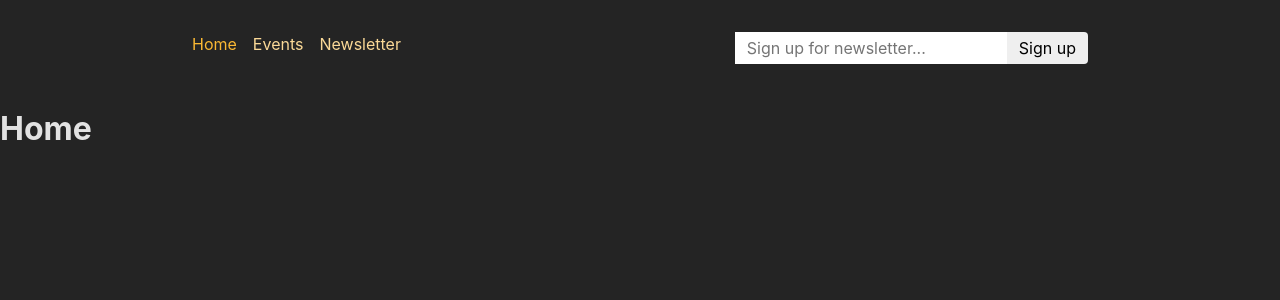
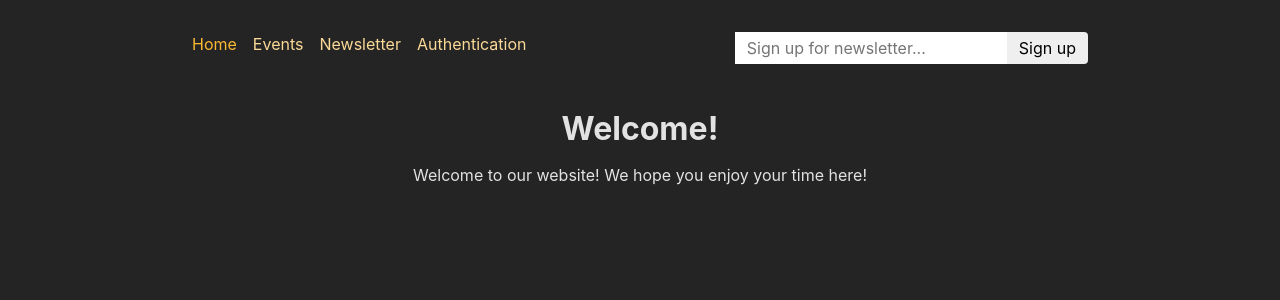
Before and after one commit to Omar-Elmoez/restaurant, a React (Vite) app: page / in a window 1280 px wide. Shown: the top 300 px of the page. Built offline with nearby package versions, Linux system fonts and the light colour scheme.

Commit message:
use query parameters

```diff
--- a/src/components/auth-form/AuthForm.tsx
+++ b/src/components/auth-form/AuthForm.tsx
@@ -1,14 +1,11 @@
-import { useState } from 'react';
-import { Form } from 'react-router-dom';
+import { Form, Link, useSearchParams } from 'react-router-dom';
 
 import classes from './AuthForm.module.css';
 
 function AuthForm() {
-  const [isLogin, setIsLogin] = useState(true);
 
-  function switchAuthHandler() {
-    setIsLogin((isCurrentlyLogin) => !isCurrentlyLogin);
-  }
+  const [searchParams] = useSearchParams();
+  const isLogin = searchParams.get('mode') === 'login';
 
   return (
     <>
@@ -23,9 +20,9 @@ function AuthForm() {
           <input id="password" type="password" name="password" required />
         </p>
         <div className={classes.actions}>
-          <button onClick={switchAuthHandler} type="button">
+          <Link to={`/auth?mode=${isLogin ? 'signup' : 'login'}`}>
             {isLogin ? 'Create new user' : 'Login'}
-          </button>
+          </Link>
           <button>Save</button>
         </div>
       </Form>
--- a/src/components/main-navigation/MainNavigation.tsx
+++ b/src/components/main-navigation/MainNavigation.tsx
@@ -38,6 +38,16 @@ function MainNavigation() {
               Newsletter
             </NavLink>
           </li>
+          <li>
+            <NavLink
+              to="/auth?mode=login"
+              className={({ isActive }) =>
+                isActive ? classes.active : undefined
+              }
+            >
+              Authentication
+            </NavLink>
+          </li>
         </ul>
       </nav>
       <NewsletterSignup />
--- a/src/pages/Home.tsx
+++ b/src/pages/Home.tsx
@@ -1,8 +1,10 @@
+import { PageContent } from "../components";
+
 function Home() {
   return (
-    <div>
-      <h1>Home</h1>
-    </div>
+    <PageContent title="Welcome!">
+      <p>Welcome to our website! We hope you enjoy your time here!</p>
+    </PageContent>
   );
 }
 
```
